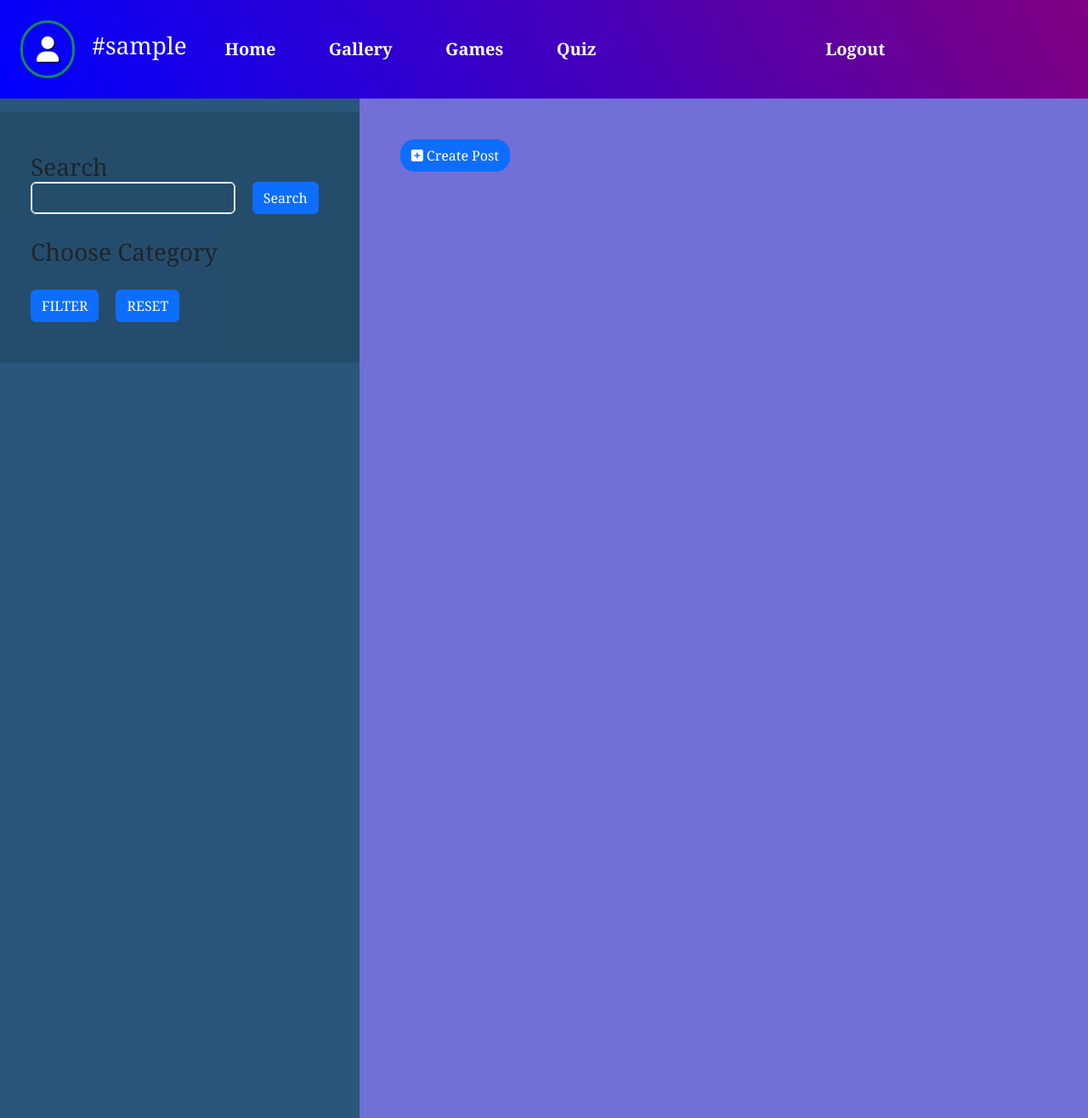
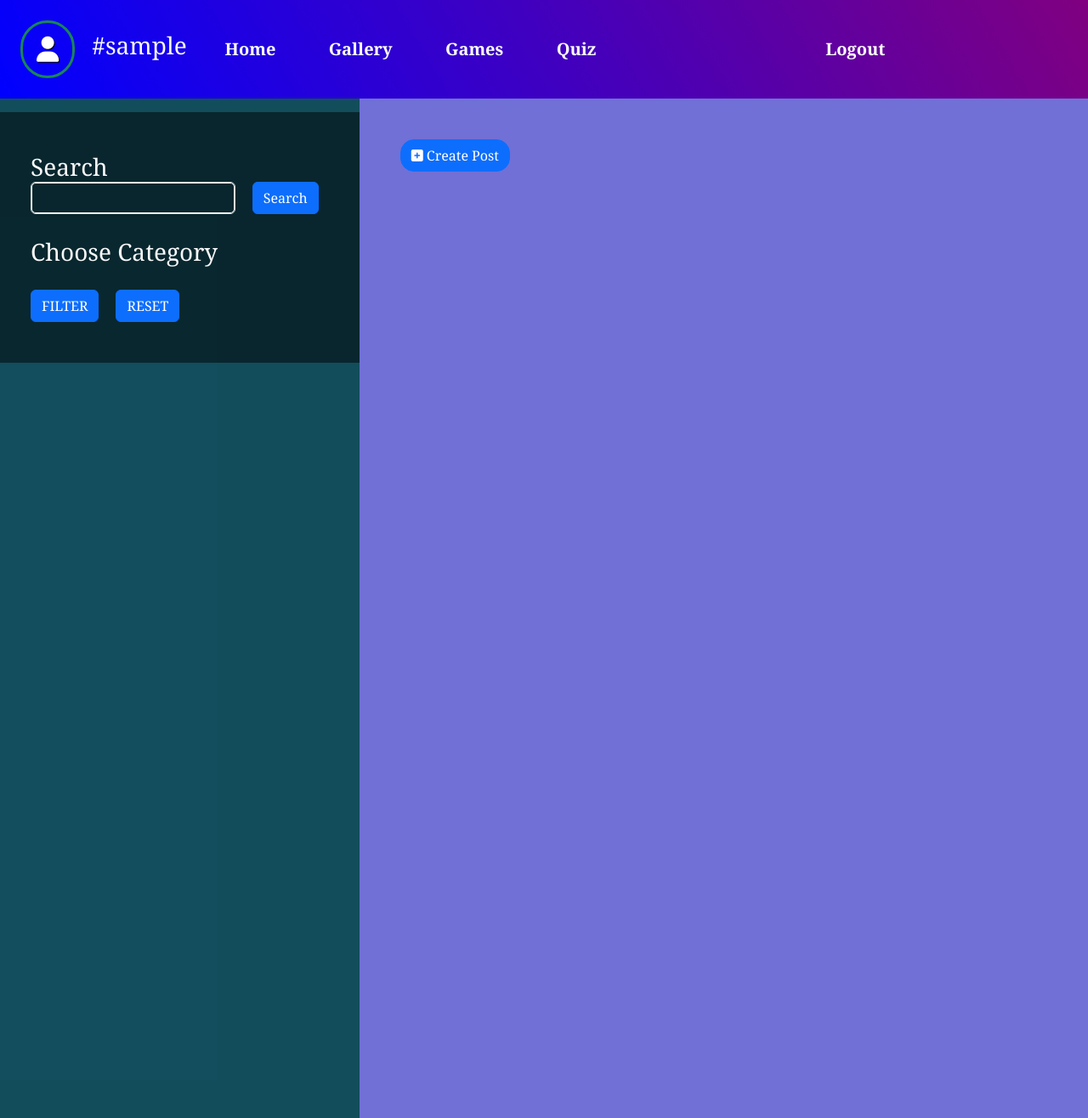
Before and after one commit to Arthour98/Blog, a PHP site: page / in a window 1280 px wide. Shown: the whole page at 85% size. Run offline with PHP 8.4, Linux system fonts and the light colour scheme; the visitor is signed in with stand-in values (Sample User, id 1); data that the repository does not hold is empty; some libraries are stand-ins or nearby versions.

Commit message:
gallery-point

```diff
--- a/includes/post.php
+++ b/includes/post.php
@@ -2,7 +2,7 @@
 if ($Posts): ?>
     <?php foreach ($Posts as $Post): ?><!--entolh gia na apofuge bug ean den uparxei estw kai ena Post -->
         <!-- Arxh gia kathe Post pou uparxei -->
-        <div class="blog-content d-flex flex-column row-gap-50 my-5" id="blog-content"
+        <div class="blog-content d-flex  flex-column row-gap-50 my-5" id="blog-content"
             data-categorized="<?php echo $Post["category_name"]; ?>">
             <div class=" relative blog-box shadow-primary rounded-5 p-4 shadow-lg">
                 <?php if (isset($user["user_id"]) && $Post["user_id"] === $user["user_id"]): ?>
--- a/index.php
+++ b/index.php
@@ -132,7 +132,8 @@ if (isset($_SESSION["user_id"])) {
 <div class="container-fluid m-0 p-0 ">
     <div class="row height-fill">
         <!--filtro col-->
-        <div class="filter-col col-xxl-2 col-xl-4  col-lg-4  col-md-5 col-sm-12  p-0">
+        <?php if (isset($user)): ?>
+            <div class="filter-col col-xxl-2 col-xl-4  col-lg-4  col-md-5 col-sm-12  p-0 text-light">
                 <div class="blog-filter d-flex flex-column justify-content-end  row-gap-20 p-5 ">
                     <h3>Search
                         <div class="option d-flex ">
@@ -164,10 +165,14 @@ if (isset($_SESSION["user_id"])) {
 
                 </div>
             </div>
+        <?php endif; ?>
         <!--telos filtrou-->
 
-
+        <?php if (isset($_SESSION["user_id"])): ?>
             <div class=" col-xxl-8 col-xl-8 col-lg-7  col-md-6 col-sm-12  px-5 pt-5 ">
+            <?php else: ?>
+                <div class=" col-xxl-12 col-xl-12 col-lg-12  col-md-12 col-sm-12  px-5 pt-5 ">
+                <?php endif; ?>
                 <!-- block gia dhmiougeia enos POST ean uparxei sundedemenos xrhsths-->
                 <?php if (isset($_SESSION["user_id"])): ?>
                     <div class="create-post">
@@ -177,10 +182,11 @@ if (isset($_SESSION["user_id"])) {
                         </button>
                         <button type="button" class="btn btn-danger rounded-4 mt-3" id="cancel-post">Cancel</button>
                     </div>
-            <?php endif; ?>
                     <!-- forma dhmiourgias blog -->
                     <?php include "includes/post-creation.php"; ?>
                     <!----->
+                <?php endif; ?>
+
                 <!--olo to code tou content se mia gramh-->
                 <?php include "includes/post.php"; ?>
                 <!---->
--- a/script.js
+++ b/script.js
@@ -18,18 +18,24 @@ return new bootstrap.Tooltip(tooltipTriggerEl);
 
 let menu=document.querySelector(".menu");
 
-function fixedMenu()
-{
-let beforeY=window.scrollY;
-window.addEventListener("scroll",function()
-{
-let afterY=window.scrollY;
-if(afterY>beforeY)
-{
+let body=document.body;
+let page=window.location.pathname;
 
-}
-})
-}
+
+
+
+
+
+
+
+
+
+
+
+
+if(page.endsWith("index.php"))
+  {
+  body.style.backgroundImage="url('/images/backgound-forum.jpeg')";
 
 let create_post_btn=document.querySelector("#create-post");
 let blog_content=document.querySelectorAll("#blog-content");
@@ -306,11 +312,157 @@ animate();
     }
 
         animate();
+  }}})
+  }
+////////////Gallery////////
+/////menu-options/////////
+if(page.endsWith("gallery.php"))
+  {
+  body.style.backgroundImage="url('/images/background-gallery.jpeg')";
+  body.style.backgroundSize="cover";
+  body.style.backgroundRepeat="no-repeat";
+
+
+const menu_options=document.querySelector("#menu-options");
+const hamburger=document.querySelector('.menu-icon');
+
+hamburger.addEventListener('click',()=>
+{
+menu_options.classList.toggle('w-50');
+menu_options.classList.toggle('w-0');
+if(menu_options.classList.contains("w-50"))
+{
+  hamburger.classList.replace("fa-bars","fa-circle-xmark");
+}
+else
+{
+  hamburger.classList.replace("fa-circle-xmark","fa-bars");
+}
+});
+
+///////////modification-container/////////////
+const modification_container=document.querySelector('.modification-container');
+const dot=document.querySelector('.modification-container::before');
+const add_image=document.querySelector('.add-image');
+const delete_image=document.querySelector('.delete-image');
+const edit_image=document.querySelector('.edit-image');
+const view_image=document.querySelector('.view-image');
+
+function defineColor(color)
+{
+  modification_container.style.setProperty("--border-color",color);
+  modification_container.style.setProperty("--dot-color",color)
+}
+function checkColor(color)
+{
+const val=getComputedStyle(modification_container).getPropertyValue("--border-color");
+if(val===color)
+{
+  return true;
+}
+}
+
+add_image.addEventListener('click',()=>
+{
+  const color="green";
+
+  if(modification_container.classList.contains("d-none"))
+    {
+     modification_container.classList.remove('d-none');
+     defineColor(color);
+     ADD_FORM();
+     return;
+    }
+   if(!checkColor(color) )
+      {
+        defineColor(color);
+        return;
+      }
+   modification_container.classList.add("d-none");
+
+});
 
 
 
+delete_image.addEventListener('click',()=>
+{
+  const color="red";
+  if(modification_container.classList.contains("d-none"))
+    {
+     modification_container.classList.remove('d-none');
+     defineColor(color);
+     return;
+    }
+   if(!checkColor(color) )
+      {
+        defineColor(color);
+        return;
+      }
+   modification_container.classList.add("d-none");
+
+});
 
 
 
+edit_image.addEventListener('click',()=>
+{
+  color="yellow";
+  if(modification_container.classList.contains("d-none"))
+    {
+     modification_container.classList.remove('d-none');
+     defineColor(color);
+     return;
+    }
+   if(!checkColor(color) )
+      {
+        defineColor(color);
+        return;
+      }
+   modification_container.classList.add("d-none");
 
-  }}})
+});
+
+view_image.addEventListener('click',()=>
+{
+  const color="cyan";
+  if(modification_container.classList.contains("d-none"))
+    {
+     modification_container.classList.toggle('d-none');
+     defineColor(color);
+     return;
+    }
+   if(!checkColor(color) )
+      {
+        defineColor(color);
+        return;
+      }
+   modification_container.classList.add("d-none");
+
+});
+/////////////////modifications forms///////////////////
+function ADD_FORM()
+{
+console.log("ADD_FORM function called");
+const add_image_form=document.createElement("form");
+const file_button=document.createElement("button");
+const icon=document.createElement("i");
+
+file_button.type="file";
+icon.classList.add("fa-solid","fa-circle-arrow-up");
+add_image_form.style.background="transparent";
+file_button.style.width="fit-content";
+file_button.style.height="fit-content";
+file_button.style.display = "flex";
+file_button.style.alignItems = "center";
+file_button.style.justifyContent = "center";
+file_button.style.background="transparent";
+file_button.style.border="none";
+icon.style.flex="100%";
+icon.style.scale="5";
+
+
+file_button.appendChild(icon);
+add_image_form.appendChild(file_button);
+modification_container.appendChild(add_image_form);
+}
+  }
--- a/styles.css
+++ b/styles.css
@@ -143,14 +143,14 @@ min-height:100vh;
 
 .blog-filter
 {
-background-color:rgba(1,1,1,0.1);
+background-color:rgba(1,1,1,0.5);
 position:sticky;
 top:10%;
 z-index:3;
 }
 .filter-col
 {
-background-color:rgba(0, 71, 69, 0.637);
+background-color:rgba(0, 71, 69, 0.837);
 }
 .blog-filter input[type="search"]
 {
@@ -288,6 +288,10 @@ flex:100%;
 {
 flex:10%;
 }
+.flex-75
+{
+flex:75%;
+}
 .relative
 {
 position:relative;
@@ -334,3 +338,171 @@ button.dislike
 {
 color:red;
 }
+
+
+#gallery-container
+{
+height:75vh;
+overflow-x:hidden;
+overflow-y:scroll;
+scrollbar-width:none;
+backdrop-filter:blur(10px);
+z-index:1;
+flex:50%;
+}
+.card
+{
+background-color:transparent;
+outline:5px solid whitesmoke;
+z-index:7;
+}
+.card img
+{
+cursor:pointer;
+min-width:100%;
+max-width:100%;
+height:20vh;
+}
+.card .header
+{
+font-size:1.5rem;
+background-color:transparent;
+}
+.card .commentary
+{
+background-color:transparent;
+text-align:start;
+font-size:2rem;
+}
+.gallery-menu
+{
+border:1px solid black;
+flex:25%;
+display:flex;
+flex-direction:column;
+justify-content:start;
+align-items:start;
+column-gap:20px;
+row-gap:20px;
+z-index:10;
+padding:2rem;
+}
+.gallery-panel
+{
+flex:25%;
+}
+
+.w-0
+{
+width:0;
+padding:0;
+}
+#menu-options
+{
+transition:width 1s ease-in-out;
+text-wrap:nowrap;
+overflow: hidden;
+}
+.menu-icon
+{
+color:yellow;
+}
+
+.modification-container
+{
+flex:50%;
+width:100%;
+animation:snake 4s ease-in infinite;
+position:relative;
+display:flex;
+flex-direction: column;
+align-items:center;
+justify-content:center;
+box-sizing: border-box;
+padding:20px;
+}
+
+.modification-container::before
+{
+transform: translate(-100%,-100%);
+content:"";
+width:1rem;
+height:1rem;
+border-radius:50%;
+background-color:var(--dot-color, green);
+position:absolute;
+animation:snake-ball 4s linear infinite;
+
+}
+@keyframes snake
+{
+0%
+{
+border-top:2px solid var(--border-color, green);
+border-right:2px solid var(--border-color, green);
+border-bottom:2px solid var(--border-color, green);
+border-left:2px solid var(--border-color, green);
+}
+25%
+{
+border-left:2px solid var(--border-color, green);
+border-top:10px solid var(--border-color, green);
+
+}
+50%
+{   border-top:2px solid var(--border-color, green);
+    border-right:10px solid var(--border-color, green);
+}
+75%
+{
+    border-top:2px solid var(--border-color, green);
+    border-right:2px solid var(--border-color, green);
+    border-bottom:10px solid var(--border-color, green);
+}
+100%
+{    border-top:2px solid var(--border-color, green);
+    border-right:2px solid var(--border-color, green);
+    border-bottom:2px solid var(--border-color, green);
+    border-left:10px solid var(--border-color, green);
+}
+}
+@keyframes snake-ball
+{
+0%
+{
+top:0;
+left:0;
+width:1rem;
+height:1rem;
+}
+25%
+{
+top:0;
+left:100%;
+width:2rem;
+height:2rem;
+}
+50%
+{
+left:100%;
+top:100%;
+width:2rem;
+height:2rem;
+transform: translate(-25%,-25%);
+}
+75%
+{
+top:100%;
+left:0%;
+width:1.5rem;
+height:1.5rem;
+transform: translate(-25%,-25%);
+}
+100%
+{
+left:0;
+top:0;
+width:1rem;
+height:1rem;
+}
+}
```
Also changed, not shown: gallery.php (+70 -0 lines), 2 other files. Lines whose indentation alone changed are shown as unchanged.
